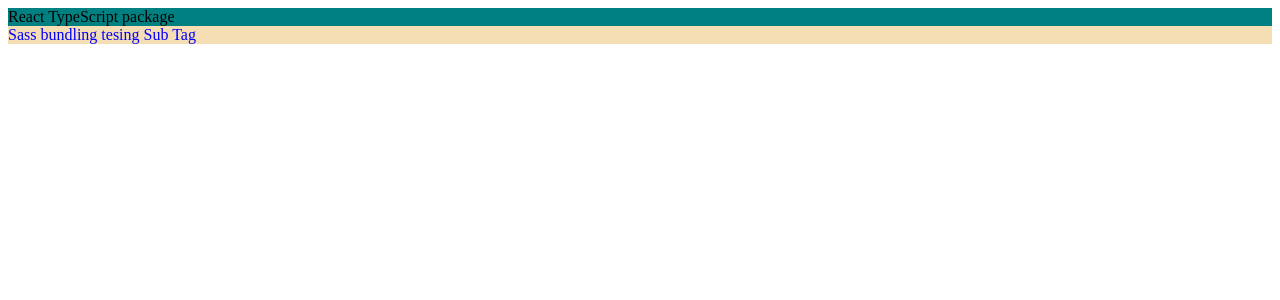
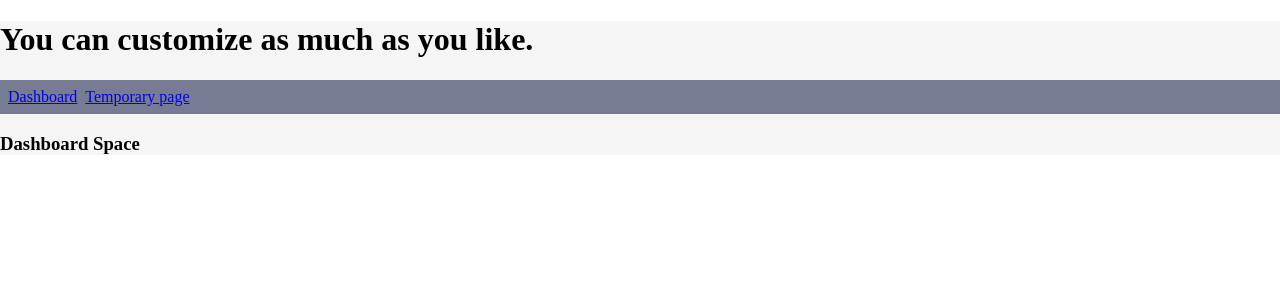
Before and after one commit to Ilyeong-Jeong/react-typescript-boilerplate, a React app: page / in a window 1280 px wide. Shown: the top 300 px of the page. Built offline with nearby package versions, Linux system fonts and the light colour scheme.

Commit message:
ref #1 react router 및 기본 스타일 추가

```diff
--- a/package.json
+++ b/package.json
@@ -22,6 +22,8 @@
     "@babel/preset-typescript": "^7.12.7",
     "@types/react": "^17.0.0",
     "@types/react-dom": "^17.0.0",
+    "@types/react-router-config": "^5.0.2",
+    "@types/react-router-dom": "^5.1.7",
     "autoprefixer": "^10.2.1",
     "babel-loader": "^8.2.2",
     "clean-webpack-plugin": "^3.0.0",
@@ -32,6 +34,8 @@
     "postcss-loader": "^4.1.0",
     "react": "^17.0.1",
     "react-dom": "^17.0.1",
+    "react-router-config": "^5.1.1",
+    "react-router-dom": "^5.2.0",
     "sass-loader": "^10.1.0",
     "style-loader": "^2.0.0",
     "terser-webpack-plugin": "^5.1.0",
--- a/src/app.tsx
+++ b/src/app.tsx
@@ -1,14 +1,21 @@
 import * as React from 'react';
+
+import { Link } from 'react-router-dom';
+import { renderRoutes, RouteConfigComponentProps } from "react-router-config";
 
 import "./style/app.scss"
 
-function App () {
-  return(
+function App ({ route }: RouteConfigComponentProps) {
+  return (
     <div className="app">
-      React TypeScript package
-      <div className="sub-app">
-        Sass bundling tesing Sub Tag
+      <h1>You can customize as much as you like.</h1>
+
+      <div className="sub-menu">
+        <Link to="/">Dashboard</Link>
+        <Link to="/temp">Temporary page</Link>
       </div>
+
+      { renderRoutes(route.routes) }
     </div>
   )
 }
--- a/src/main.tsx
+++ b/src/main.tsx
@@ -1,9 +1,16 @@
 import * as React    from 'react';
 import * as ReactDOM from 'react-dom';
 
-import App from "./app";
+import { BrowserRouter } from 'react-router-dom';
+import { renderRoutes }  from "react-router-config";
+
+import routes from './router';
 
 ReactDOM.render(
-  <App />,
+  <BrowserRouter>
+    <React.Suspense fallback={ <div>Loading...</div> }>
+      { renderRoutes(routes) }
+    </React.Suspense>
+  </BrowserRouter>,
   document.getElementById("app")
 );
--- /dev/null
+++ b/src/page/dashboard.tsx
@@ -0,0 +1,11 @@
+import * as React from 'react';
+
+function Dashboard () {
+  return (
+    <div className="dashboard">
+      <h3>Dashboard Space</h3>
+    </div>
+  )
+}
+
+export default Dashboard;
--- /dev/null
+++ b/src/page/temp-page.tsx
@@ -0,0 +1,11 @@
+import * as React from 'react';
+
+function TempPage () {
+  return (
+    <div className="temp-page">
+      <h3>This is a temporary page.</h3>
+    </div>
+  )
+}
+
+export default TempPage;
--- /dev/null
+++ b/src/router/index.tsx
@@ -0,0 +1,22 @@
+import * as React from 'react';
+
+import { RouteConfig } from 'react-router-config';
+
+const routes: RouteConfig[] = [
+  {
+    component: React.lazy(() => import("../app")),
+    routes   : [
+      {
+        path     : "/",
+        exact    : true,
+        component: React.lazy(() => import("../page/dashboard"))
+      },
+      {
+        path     : "/temp",
+        component: React.lazy(() => import("../page/temp-page"))
+      }
+    ]
+  }
+]
+
+export default routes;
--- a/src/style/app.scss
+++ b/src/style/app.scss
@@ -1,10 +1,22 @@
-$font-color: blue;
+@import "./utils.scss";
 
+html, body {
+  margin : 0;
+  padding: 0;
+}
+
+/** temporary style **/
 .app {
-  background-color: teal;
+  width : 100%;
+  height: 100%;
+  background-color: #f5f5f5;
 
-  .sub-app {
-    background-color: wheat;
-    color: $font-color;
+  .sub-menu {
+    padding: 8px;
+    background-color: #777B94;
+
+    a {
+      margin-right: 8px;
+    }
   }
 }
--- /dev/null
+++ b/src/style/utils.scss
@@ -0,0 +1,13 @@
+/** Sass mixin utils **/
+
+@mixin ellipsis-text($width) {
+  max-width     : $width;
+  overflow      : hidden;
+  white-space   : nowrap;
+  text-overflow : ellipsis;
+  vertical-align: middle;
+}
+
+@function px-to-rem($root, $px) {
+  @return ($px / $root) + rem;
+}
```
Also changed, not shown: 2 other files (tests, documents, lock files or other folders).
